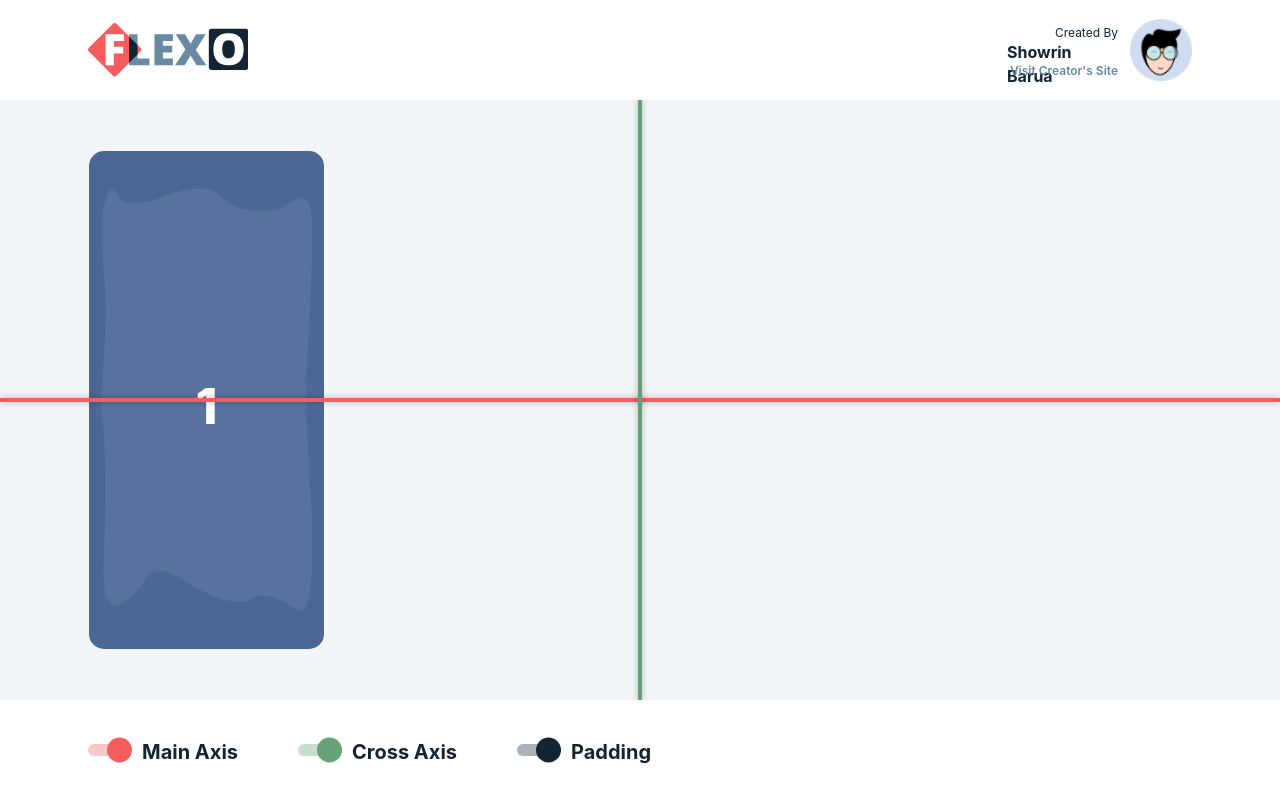
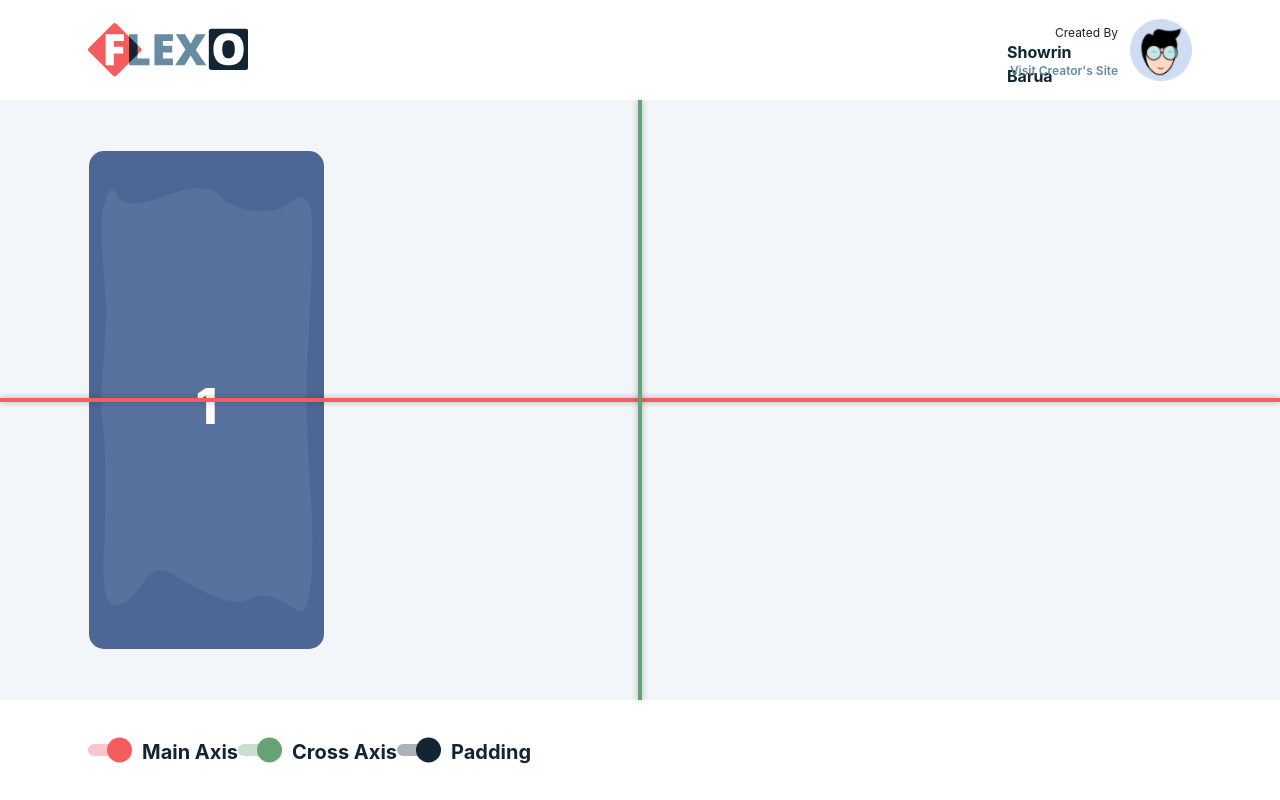
Before and after one commit to Showrin/flexo, a React (Create React App) app: page / in a window 1280 px wide. Built offline with nearby package versions, Linux system fonts and the light colour scheme; a web font is replaced by a local one.

Commit message:
Isolate toggle component by removing right margin

```diff
--- a/src/Flexo/stylesheets/components/_toggle.scss
+++ b/src/Flexo/stylesheets/components/_toggle.scss
@@ -5,7 +5,6 @@ $rail-width: ($indicator-width - 3) * 2;
 .toggle {
 	align-items: center;
 	display: inline-flex;
-	margin-right: 60px;
 
 	input[type='checkbox'] {
 		visibility: hidden;
```
